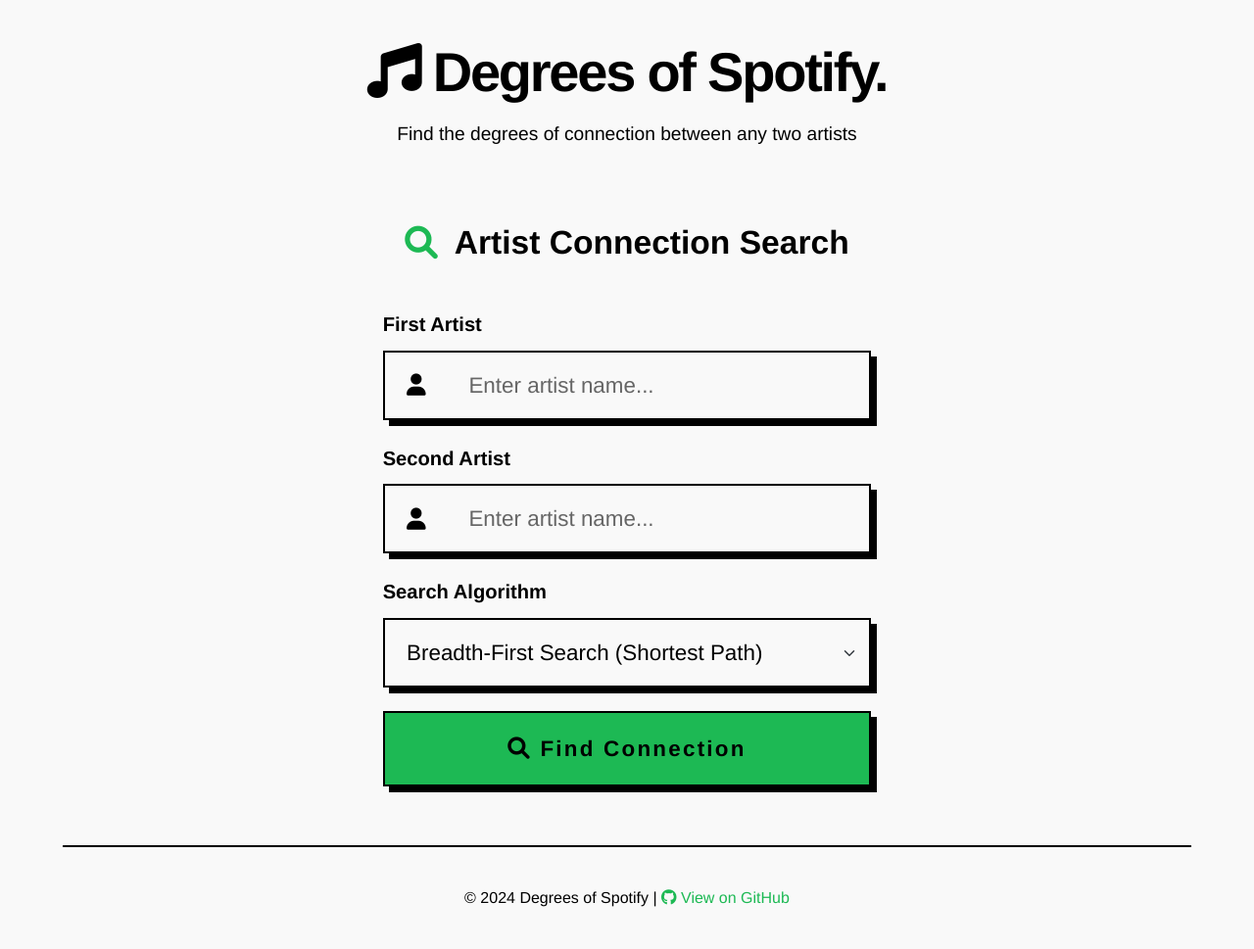
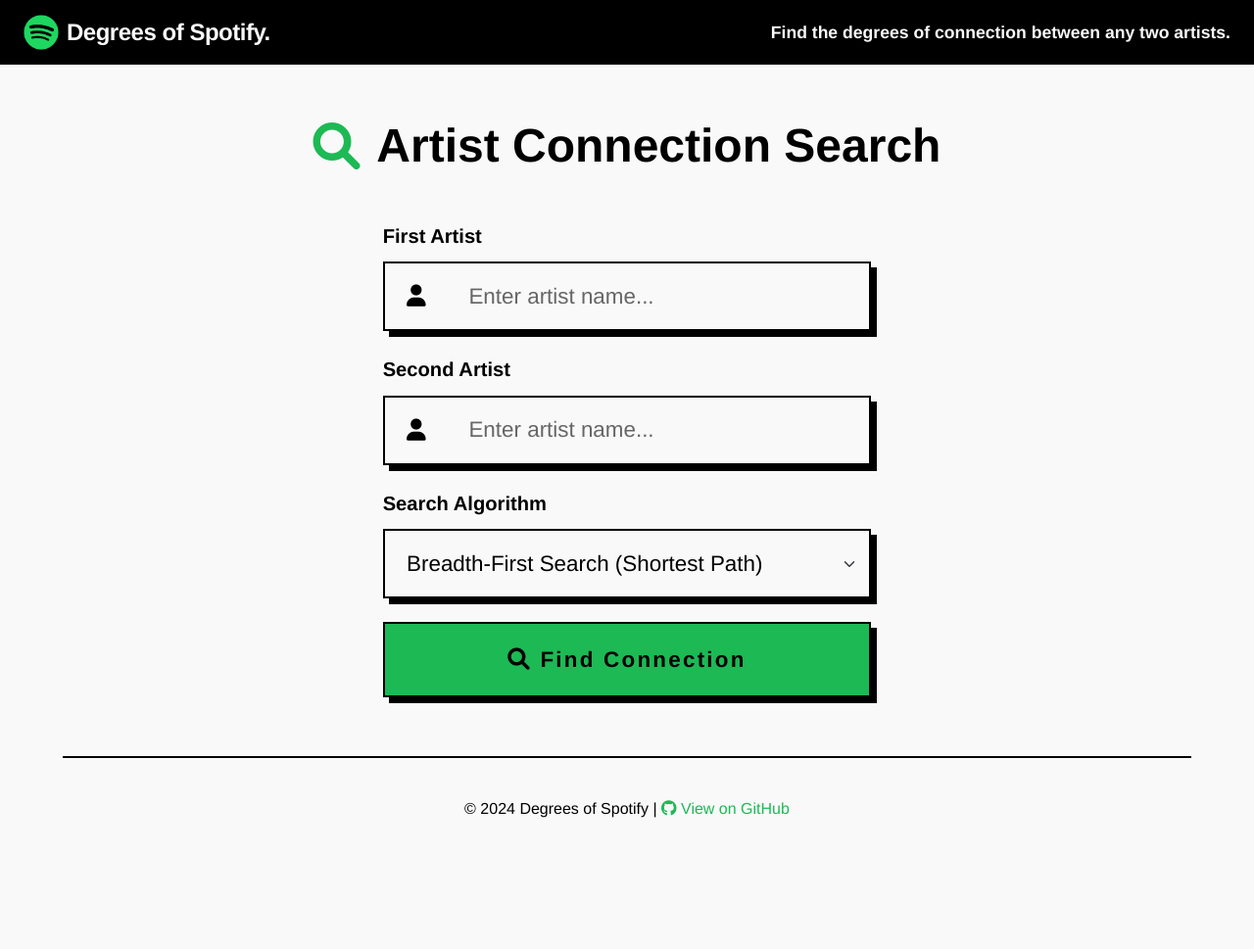
Before and after one commit to LukasKanopka/DegreesOfSpotifyWithFrontend, a Flask app: page / in a window 1280 px wide. Shown: the whole page at 98% size. After the commit the page ends 835 px from the top, so only its background shows below. Run offline with Flask 3, Linux system fonts and the light colour scheme; parts of the project's set-up code (start-up, migrations or seed data) failed here and were passed over.

Commit message:
UI Updates

```diff
--- a/flask_app/static/css/style.css
+++ b/flask_app/static/css/style.css
@@ -1,4 +1,14 @@
 /* Vaporware Theme for Degrees of Spotify */
+
+* {
+    margin: 0;
+    padding: 0;
+    box-sizing: border-box;
+}
+
+html, body {
+    height: 100%;
+}
 
 :root {
     --spotify-green: #1db954;
@@ -14,8 +24,8 @@
     min-height: 100vh;
     font-family: 'Circular', 'Helvetica Neue', Helvetica, Arial, sans-serif;
     color: var(--vaporware-black);
-    margin: 0;
-    padding: 0;
+    margin: 0; /* Ensure body margin is zero */
+    padding: 0; /* Ensure body padding is zero */
     position: relative;
 }
 
@@ -40,30 +50,59 @@
 
 /* Header Styles */
 header {
-    padding: 40px 0 60px 0;
-    text-align: center;
+    width: 100vw !important; /* Use viewport width and force override */
+    background-color: #000; /* Changed to black */
+    padding: 15px 0; /* Reduced padding for smaller header */
+    margin: 0;
+    position: fixed; /* Break out of document flow */
+    top: 0;
+    left: 0;
+    text-align: left; /* Left align like Spotify dev page */
+    z-index: 1000; /* Ensure it's above other content */
+    display: flex;
+    align-items: center;
+    justify-content: space-between;
+    padding-left: 24px;
+    padding-right: 24px;
 }
 
 header h1 {
-    font-weight: 900;
-    font-size: 3.5rem;
-    color: var(--vaporware-black);
-    margin-bottom: 16px;
-    letter-spacing: -0.04em;
+    font-weight: 700;
+    font-size: 1.5rem; /* Much smaller like Spotify dev page */
+    color: var(--vaporware-white); /* Changed to white for contrast */
+    margin: 0; /* Remove margin for compact header */
+    letter-spacing: -0.02em;
+    display: flex;
+    align-items: center;
+    gap: 8px;
 }
 
-header .lead {
-    color: var(--vaporware-black);
-    font-size: 1.2rem;
-    font-weight: 400;
+header h1 i {
+    font-size: 1.2rem; /* Smaller icon */
+}
+
+/* Header Tagline Styles */
+.header-tagline {
+    color: var(--vaporware-white) !important; /* Force white color */
+    font-size: 1.1rem;
+    font-weight: 600; /* Thicker font */
+    margin: 0;
+    display: flex;
+    align-items: center;
+}
+
+/* Main Content Styles */
+main {
+    padding-top: 80px; /* Add space below fixed header */
 }
 
 /* Search Title Styles */
 .search-title {
     color: var(--vaporware-black);
-    font-size: 2.1rem;
+    font-size: 3rem;
     font-weight: 700;
     margin-bottom: 33.6px;
+    padding-top: 40px; /* Added padding to create space below the header */
     display: flex;
     align-items: center;
     justify-content: center;
@@ -448,6 +487,10 @@
     color: var(--vaporware-black);
 }
 
+.alert-success h5 {
+    font-size: 2.0rem; /* Adjust this value to your desired text size */
+}
+
 .alert-danger {
     background-color: var(--vaporware-white);
     border-color: #e53935;
--- a/flask_app/templates/index.html
+++ b/flask_app/templates/index.html
@@ -9,14 +9,14 @@
     <link href="{{ url_for('static', filename='css/style.css') }}" rel="stylesheet">
 </head>
 <body>
+    <header>
+        <h1>
+            <img src="{{ url_for('static', filename='images/SpotifyLogo.png') }}" alt="Spotify Logo" style="height: 1.5em; vertical-align: middle;"> Degrees of Spotify.
+        </h1>
+        <p class="header-tagline">Find the degrees of connection between any two artists.</p>
+    </header>
+
     <div class="container-fluid">
-        <header>
-            <h1>
-                <i class="fas fa-music"></i> Degrees of Spotify.
-            </h1>
-            <p class="lead">Find the degrees of connection between any two artists</p>
-        </header>
-
         <main class="row justify-content-center">
             <div class="col-lg-8 col-md-10">
                 <!-- Search Form -->
```
Also changed, not shown: flask_app/static/images/SpotifyLogo.png (added), 1 other file.
